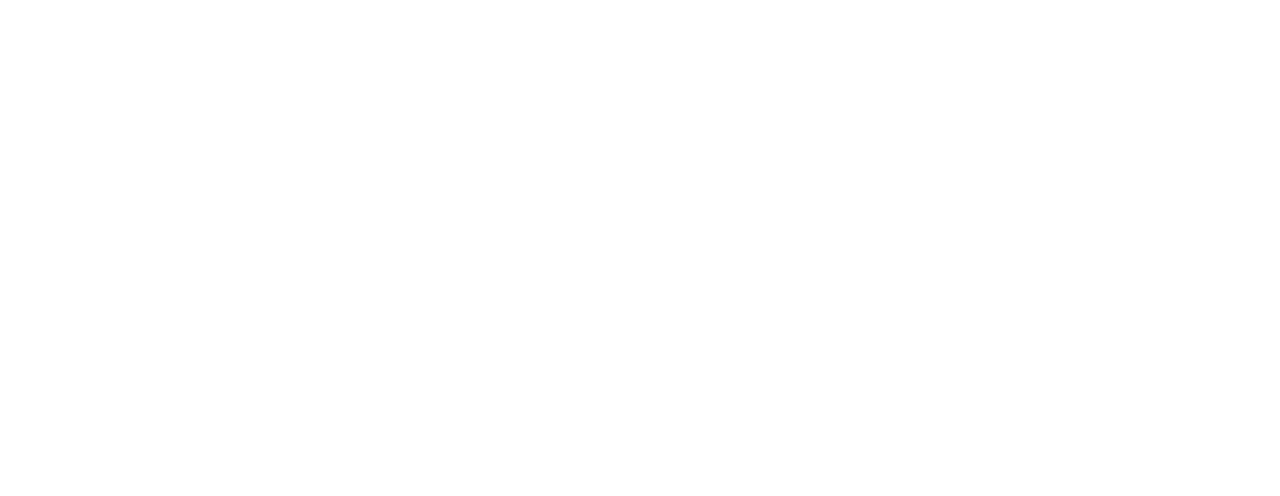
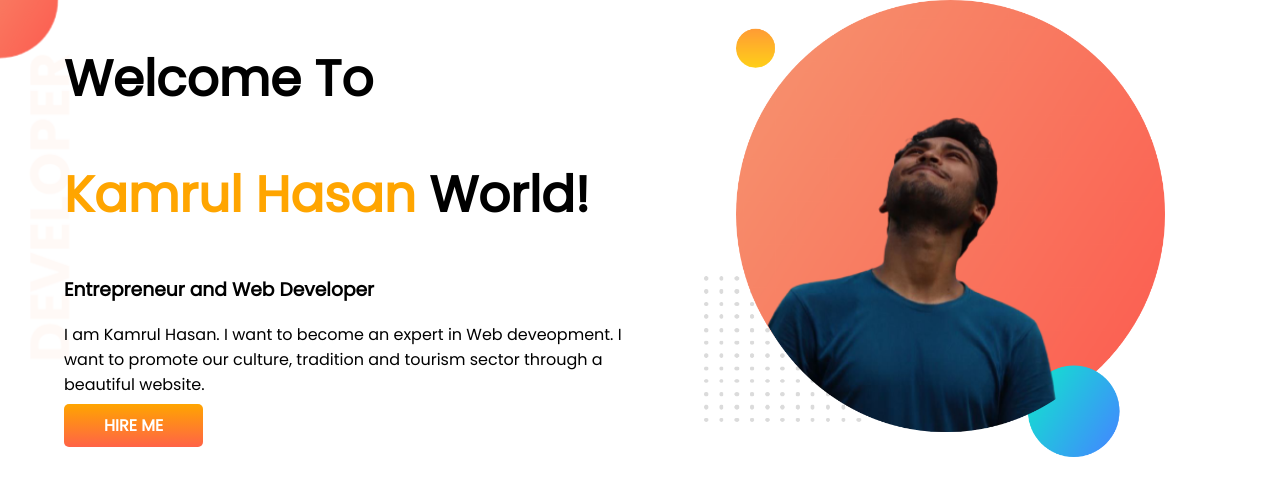
Before and after one commit to kamrul-s-hasan/developer-protfolio, a plain HTML site: page index.html in a window 1280 px wide. Drawn offline with Linux system fonts and the light colour scheme.

Commit message:
top banner added

```diff
--- a/index.html
+++ b/index.html
@@ -1,13 +1,33 @@
 <!DOCTYPE html>
 <html lang="en">
+
 <head>
     <meta charset="UTF-8">
     <meta http-equiv="X-UA-Compatible" content="IE=edge">
     <meta name="viewport" content="width=device-width, initial-scale=1.0">
     <title>Kamrul Hasan Protfolio</title>
+    <link rel="preconnect" href="https://fonts.googleapis.com">
+    <link rel="preconnect" href="https://fonts.gstatic.com" crossorigin>
+    <link href="https://fonts.googleapis.com/css2?family=Poppins&display=swap" rel="stylesheet">
     <link rel="stylesheet" href="style.css">
 </head>
+
 <body>
+    <section class="top-banner">
+        <div class="half-width">
+            <h1>Welcome To</h1>
+            <h1><span class="orange-color">Kamrul Hasan</span> World!</h1>
+            <h3>Entrepreneur and Web Developer</h3>
+            <p>I am Kamrul Hasan. I want to become an expert in Web deveopment. I want to promote our culture, tradition
+                and
+                tourism sector through a beautiful website.</p>
+            <a class="link-button" target="_blank" href="https://www.linkedin.com/company/programminghero/">HIRE ME</a>
+        </div>
+        <div class="half-width">
+            <img src="images/kamrul-protfolio.png" alt="">
+        </div>
+    </section>
 
 </body>
+
 </html>
--- a/style.css
+++ b/style.css
@@ -0,0 +1,34 @@
+body{
+    font-family: 'Poppins', sans-serif;
+    margin: 0%;
+}
+h1{
+    font-size: 50px;
+
+}
+.orange-color{
+    color: orange;
+}
+section{
+    display: flex;
+}
+.half-width{
+    width: 50%;
+    padding-left: 5%;
+}
+.half-width img{
+    width: 80%;
+}
+.link-button{
+   text-decoration: none;
+   background-image: linear-gradient(orange,tomato);
+   color: white;font-weight: 700;
+
+   padding: 10px 40px;
+   border-radius: 5px;
+}
+.top-banner{
+    background-image: url(images/top-banner.png);
+    background-repeat: no-repeat;
+
+}
```
Also changed, not shown: images/dream-bg.png (added), images/exp-bg.png (added), images/jhankar.png (added), images/jhankar2.png (added), images/kamrul-protfolio.png (added), images/my-bg.png (added), images/my-bg2.png (added), images/top-banner.png (added), showOff/20201015_170817 (4).jpg (added), 4 other files.
